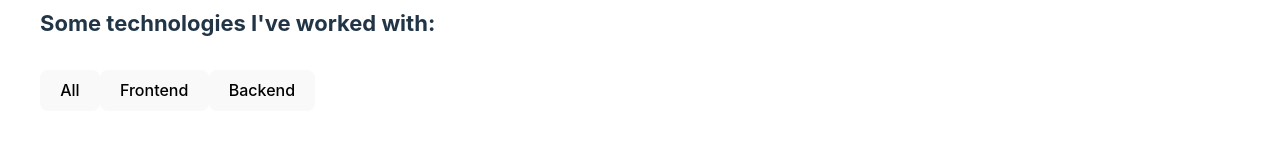
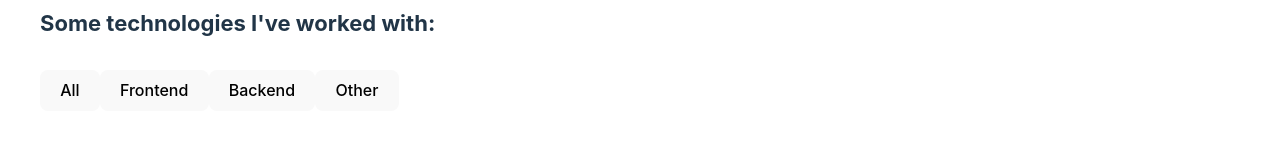
Before and after one commit to christinaor/christinaor.github.io, a React (Vite) app: page / in a window 1280 px wide. Shown: the part 1189-1340 px from the top of the page. Built offline with nearby package versions, Linux system fonts and the light colour scheme.

Commit message:
Add 'other' filter

```diff
--- a/src/components/TechStack/TechStack.tsx
+++ b/src/components/TechStack/TechStack.tsx
@@ -57,7 +57,8 @@ function TechStack() {
       <button className={filters.includes('all') ? 'active' : 'inactive'} value='all' onClick={handleFilterClick}>All</button>
       <button className={filters.includes('frontend') ? 'active' : 'inactive'} value='frontend' onClick={handleFilterClick}>Frontend</button>
       <button className={filters.includes('backend') ? 'active' : 'inactive'} value='backend' onClick={handleFilterClick}>Backend</button>
-      <ul>
+      <button className={filters.includes('other') ? 'active' : 'inactive'} value='other' onClick={handleFilterClick}>Other</button>
+      <ul className={`${styles.techList}`}>
         {displayedTech}
       </ul>
     </div>
```
